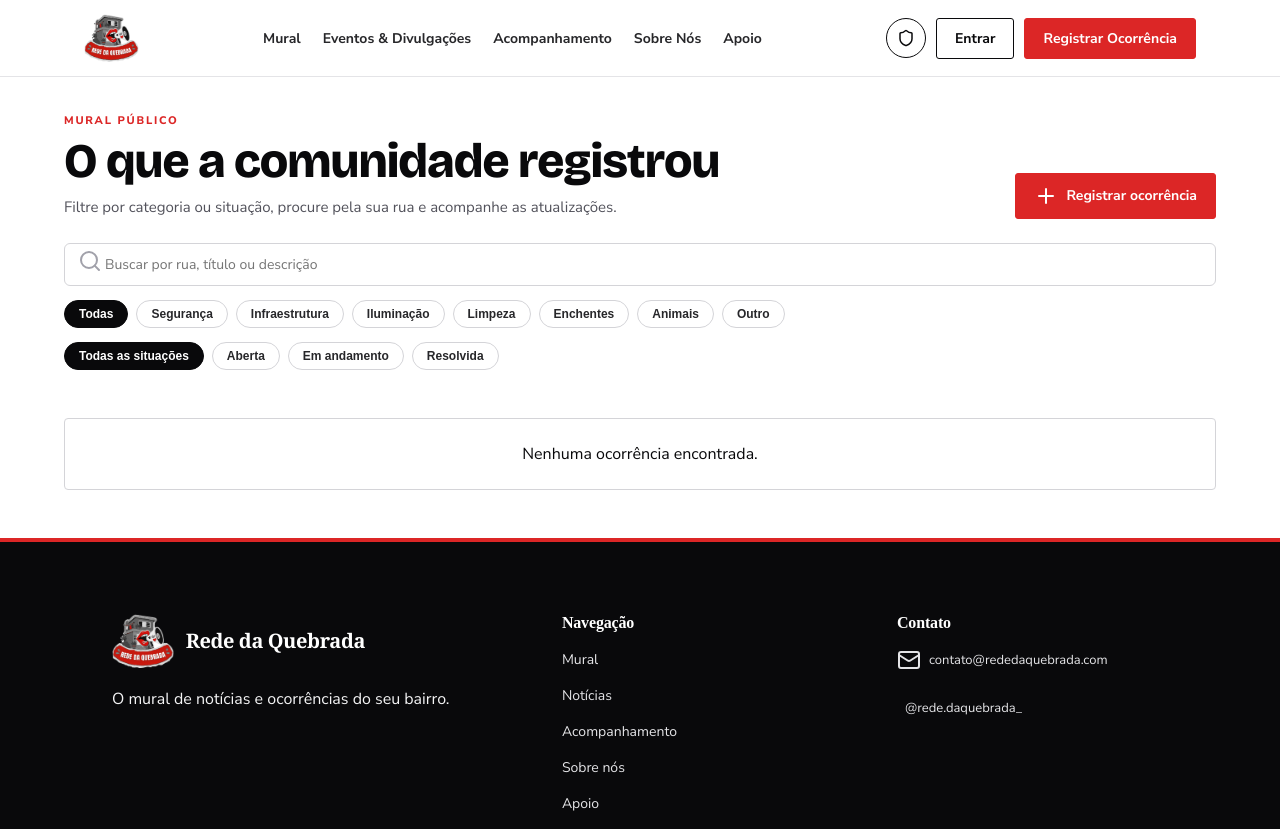
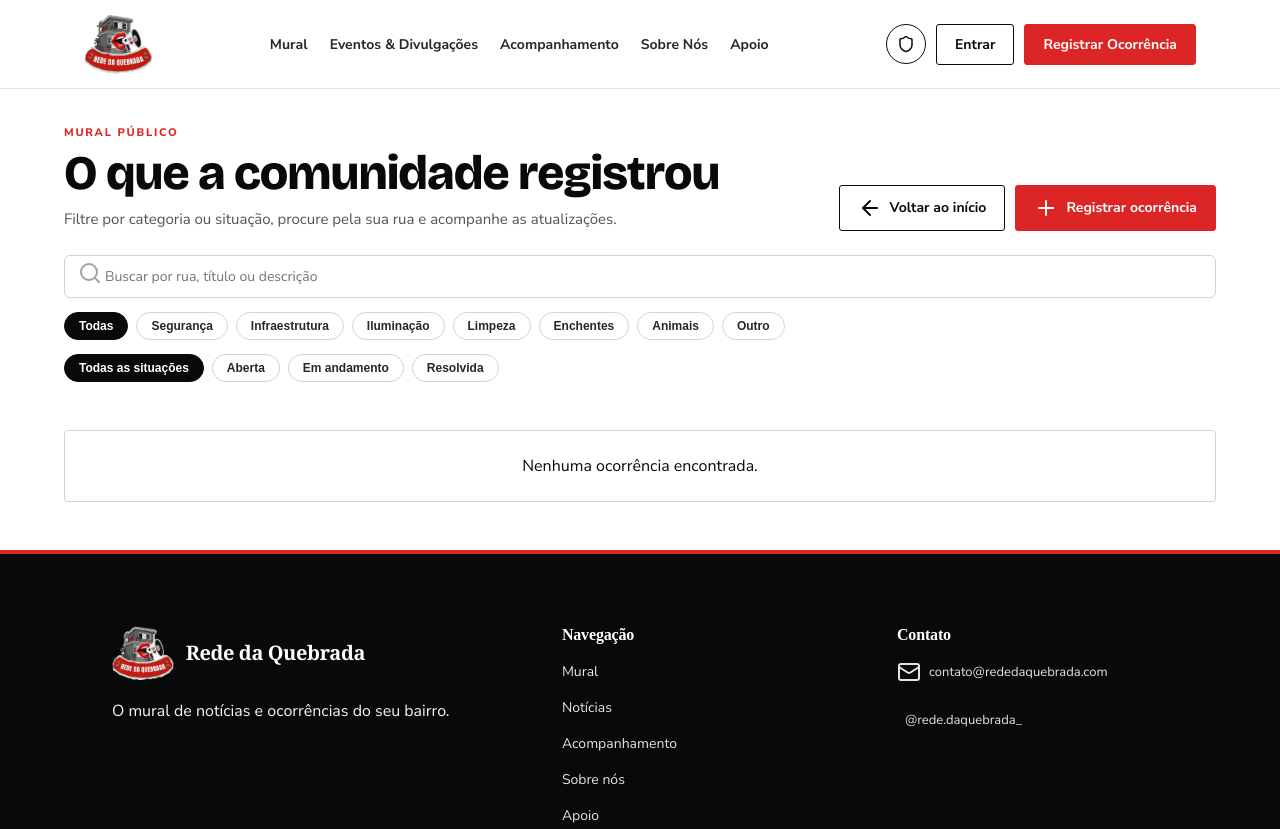
Before and after one commit to dscarolsz/Voz.do.Bairro-OFC, a plain HTML site: page pages/mural.html in a window 1280 px wide. Shown: the top 829 px of the page. Drawn offline with nearby package versions, Linux system fonts and the light colour scheme; a script that the page names is missing; some icons are missing; a web font is replaced by a local one.

Commit message:
Adição de botão de voltar a página inicial na página de mural

```diff
--- a/pages/mural.html
+++ b/pages/mural.html
@@ -58,10 +58,17 @@
             as atualizações.
           </p>
         </div>
-        <a href="registrar.html" class="btn btn-vermelho"
-          ><i data-lucide="plus" class="w-4 h-4"></i
-          ><span>Registrar ocorrência</span></a
-        >
+
+        <div class="secao-acoes">
+          <a href="../index.html" class="btn">
+            <i data-lucide="arrow-left" class="w-4 h-4"></i>
+            <span>Voltar ao início</span>
+          </a>
+          <a href="registrar.html" class="btn btn-vermelho"
+            ><i data-lucide="plus" class="w-4 h-4"></i
+            ><span>Registrar ocorrência</span></a
+          >
+        </div>
       </div>
 
       <div class="busca-box">
--- a/styles/style.css
+++ b/styles/style.css
@@ -296,7 +296,7 @@ textarea:focus-visible {
 }
 
 .logo-img {
-  height: 48px;
+  height: 60px;
   width: auto;
   display: block;
   object-fit: contain;
@@ -464,6 +464,13 @@ textarea:focus-visible {
   align-items: flex-end;
   justify-content: space-between;
   gap: 16px;
+}
+
+.secao-acoes {
+  display: flex;
+  flex-wrap: wrap;
+  align-items: center;
+  gap: 10px;
 }
 
 .busca-box {
```
